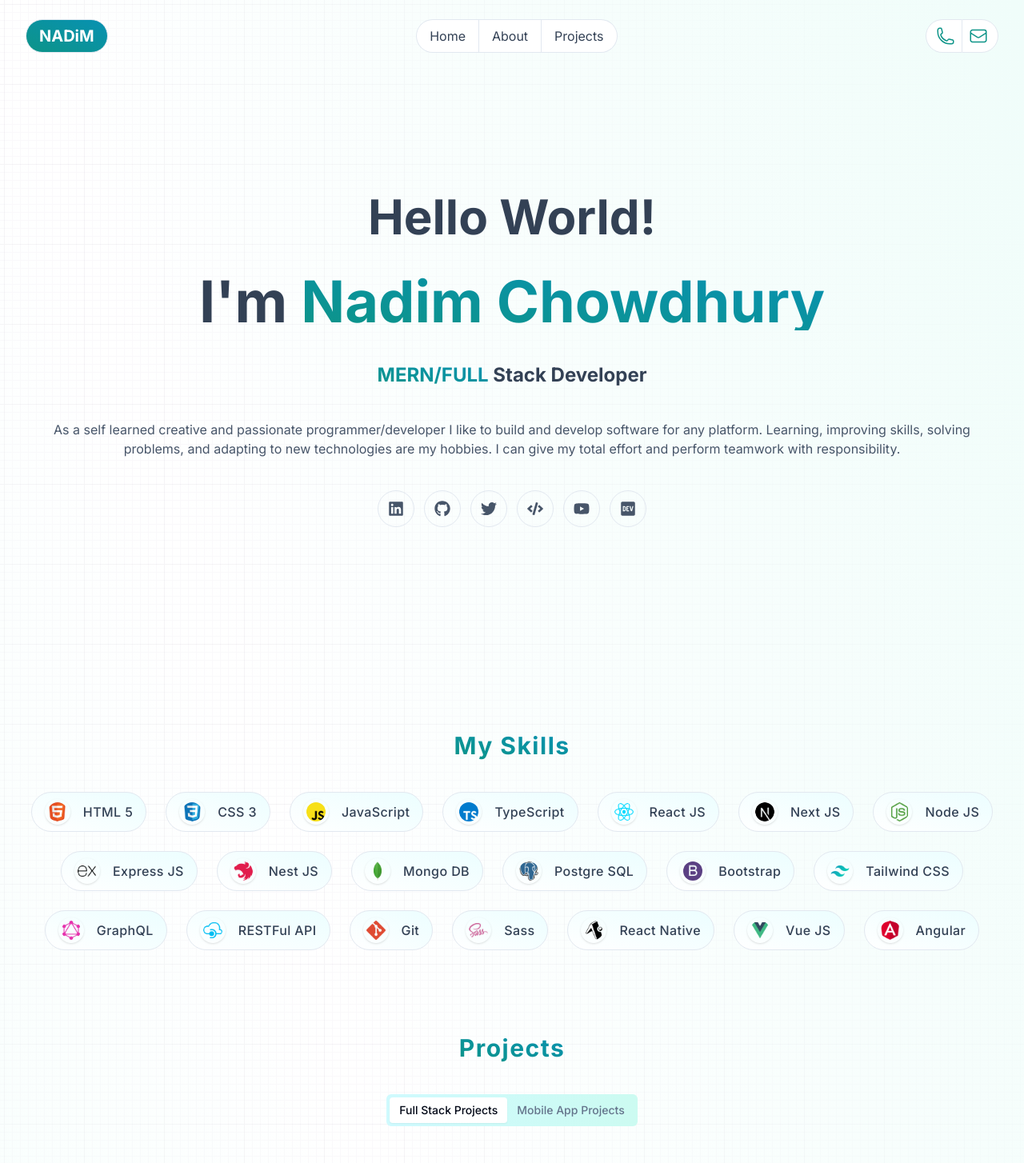
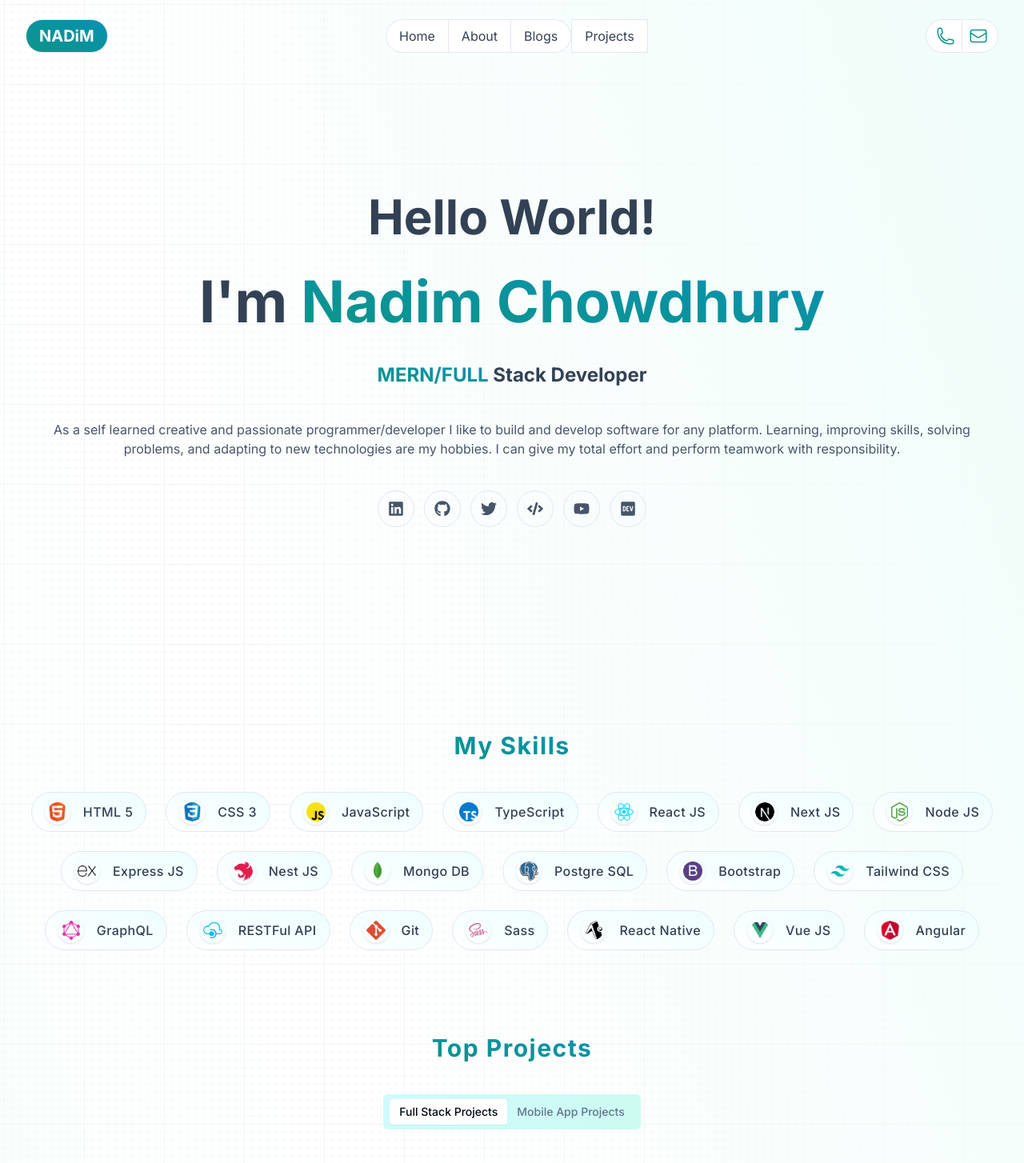
Before and after one commit to nadim-chowdhury/portfolio, a Next.js app: page / in a window 1280 px wide. Shown: the top 1454 px of the page at 80% size. Built offline with nearby package versions, Linux system fonts and the light colour scheme.

Commit message:
minor ui changes implemented

```diff
--- /dev/null
+++ b/src/app/blogs/[blogSlug]/page.tsx
@@ -0,0 +1,3 @@
+export default function BlogDetails() {
+  return <section className="container mx-auto"></section>;
+}
--- /dev/null
+++ b/src/app/blogs/page.tsx
@@ -0,0 +1,3 @@
+export default function AllBlogs() {
+  return <section className="container mx-auto"></section>;
+}
--- a/src/app/page.tsx
+++ b/src/app/page.tsx
@@ -18,11 +18,11 @@ export default function Home() {
       <Skills />
 
       <div className="pt-16">
-        <Heading title="Projects" />
+        <Heading title="Top Projects" />
         <AnimatePresence>
           <Tabs defaultValue="full-stack" className="">
             <div className="w-full flex items-center justify-center">
-              <TabsList className="bg-gradient-to-r from-cyan-100 to-teal-100">
+              <TabsList className="bg-gradient-to-r from-cyan-100 to-teal-100 h-11 px-2">
                 <TabsTrigger value="full-stack" className="">
                   Full Stack Projects
                 </TabsTrigger>
--- /dev/null
+++ b/src/app/projects/[projectSlug]/page.tsx
@@ -0,0 +1,3 @@
+export default function ProjectDetails() {
+  return <section className="container mx-auto"></section>;
+}
--- /dev/null
+++ b/src/app/projects/page.tsx
@@ -0,0 +1,3 @@
+export default function AllProjects() {
+  return <section className="container mx-auto"></section>;
+}
--- /dev/null
+++ b/src/components/BlogCards.tsx
@@ -0,0 +1,3 @@
+export default function BlogCards() {
+  return <div></div>;
+}
--- /dev/null
+++ b/src/components/Blogs.tsx
@@ -0,0 +1,3 @@
+export default function Blogs() {
+  return <div></div>;
+}
--- a/src/components/Header.tsx
+++ b/src/components/Header.tsx
@@ -30,7 +30,7 @@ export default function Header() {
       </Link>
 
       <nav className="hidden lg:flex lg:items-center">
-        {["Home", "About", "Projects"].map((item, index) => (
+        {["Home", "About", "Blogs", "Projects"].map((item, index) => (
           <Link
             key={index}
             href={item === "Home" ? "/" : `#${item.toLowerCase()}`}
--- a/src/components/Projects.tsx
+++ b/src/components/Projects.tsx
@@ -28,7 +28,7 @@ export default function Projects() {
   }, [controls, inView]);
 
   return (
-    <section className="pt-10" ref={ref}>
+    <section id="projects" className="pt-10" ref={ref}>
       {/* <Heading title="Full Stack Projects" /> */}
 
       <motion.div
```
